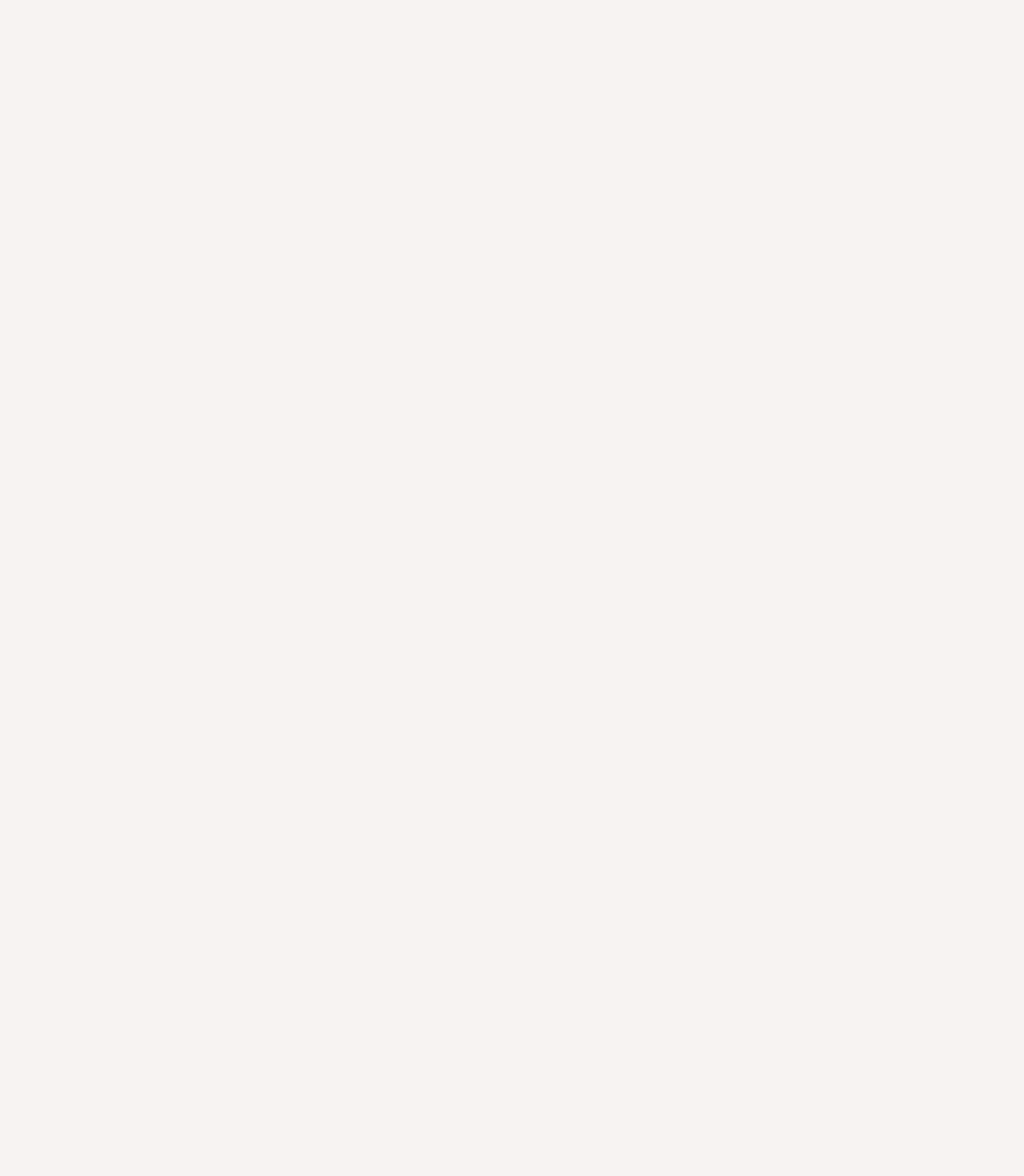
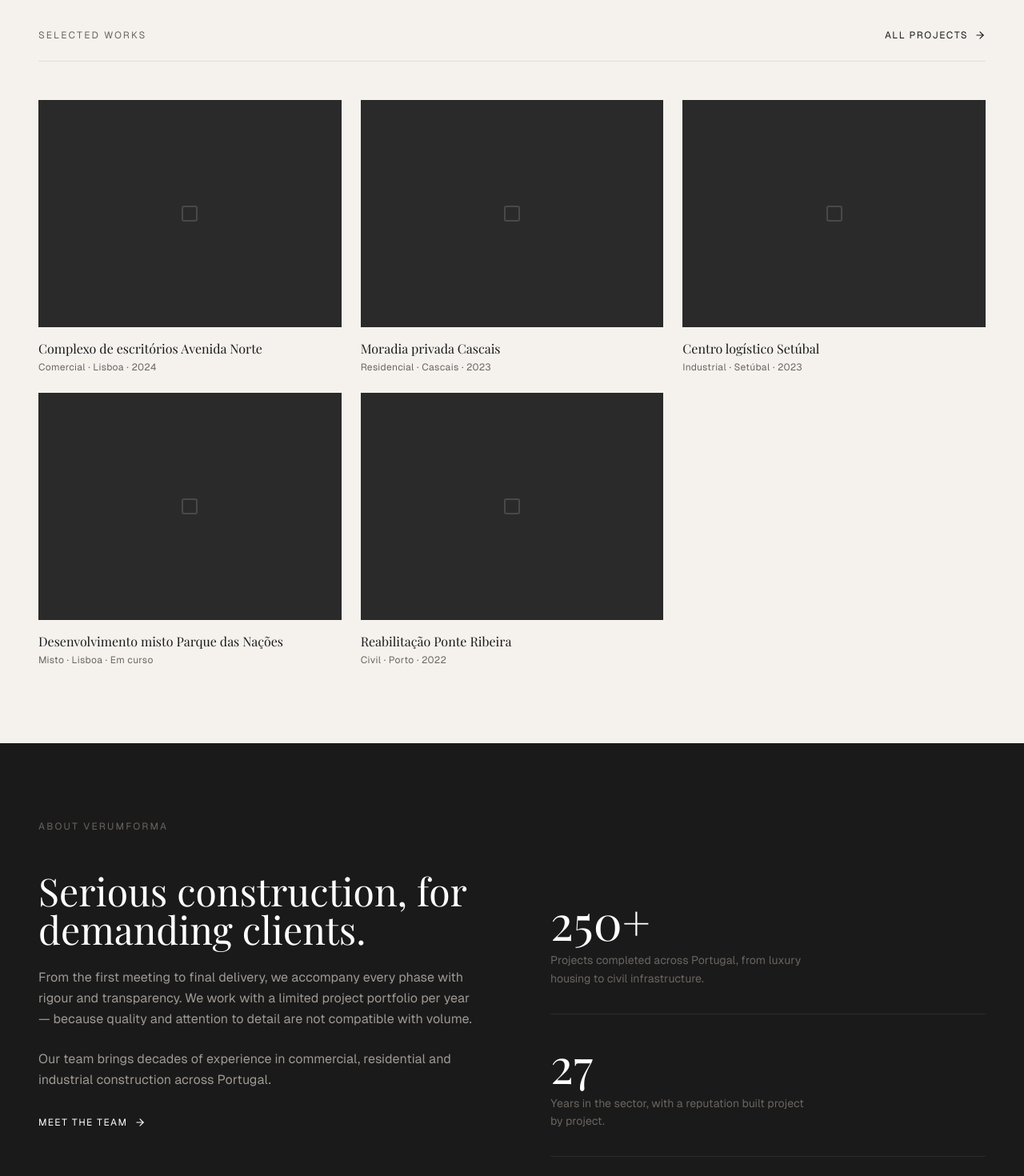
Before and after one commit to VerumForma/verumforma-website, a Next.js app: page /en in a window 1280 px wide. Shown: the part 860-2330 px from the top of the page at 80% size. Before the commit the page ends 800 px from the top, so only its background shows below. Built offline with nearby package versions, Linux system fonts and the light colour scheme.

Commit message:
feat: projects and about sections

```diff
--- a/app/[lang]/page.tsx
+++ b/app/[lang]/page.tsx
@@ -2,6 +2,8 @@ import { getDictionary } from '@/lib/getDictionary'
 import type { Locale } from '@/middleware'
 import Navbar from '@/components/layout/Navbar'
 import Hero from '@/components/sections/Hero'
+import Projects from '@/components/sections/Projects'
+import About from '@/components/sections/About'
 
 export default async function HomePage({ params }: { params: { lang: Locale } }) {
   const dict = await getDictionary(params.lang)
@@ -9,6 +11,8 @@ export default async function HomePage({ params }: { params: { lang: Locale } })
     <>
       <Navbar dict={dict} lang={params.lang} />
       <Hero dict={dict} />
+      <Projects dict={dict} />
+      <About dict={dict} />
     </>
   )
 }
--- /dev/null
+++ b/components/sections/About.tsx
@@ -0,0 +1,72 @@
+'use client'
+
+import { motion } from 'framer-motion'
+import { ArrowRight } from 'lucide-react'
+import type { Dictionary } from '@/lib/getDictionary'
+
+type Props = { dict: Dictionary }
+
+const fadeUp = (delay = 0) => ({
+  initial: { opacity: 0, y: 24 },
+  whileInView: { opacity: 1, y: 0 },
+  viewport: { once: true, margin: '-60px' },
+  transition: { duration: 0.7, delay, ease: [0.22, 1, 0.36, 1] as [number,number,number,number] },
+})
+
+export default function About({ dict }: Props) {
+  const a = dict.about
+
+  const stats = [
+    { value: a.stat1_value, label: a.stat1_label },
+    { value: a.stat2_value, label: a.stat2_label },
+    { value: a.stat3_value, label: a.stat3_label },
+  ]
+
+  return (
+    <section id="sobre" className="py-24 px-6 md:px-12" style={{ backgroundColor: '#1A1A1A' }}>
+      <div className="max-w-7xl mx-auto">
+        {/* Label */}
+        <motion.p {...fadeUp(0)} className="text-xs tracking-[0.18em] uppercase font-sans text-[#6B6560] mb-12">
+          {a.label}
+        </motion.p>
+
+        {/* Two-column layout */}
+        <div className="grid grid-cols-1 lg:grid-cols-2 gap-16 lg:gap-24">
+          {/* Left — copy */}
+          <div className="flex flex-col gap-6">
+            <motion.h2 {...fadeUp(0.1)} className="font-playfair text-4xl md:text-5xl text-white leading-[1.1]">
+              {a.headline}
+            </motion.h2>
+            <motion.p {...fadeUp(0.2)} className="font-sans text-base text-[#9E9994] leading-relaxed">
+              {a.body1}
+            </motion.p>
+            <motion.p {...fadeUp(0.25)} className="font-sans text-base text-[#9E9994] leading-relaxed">
+              {a.body2}
+            </motion.p>
+            <motion.a
+              {...fadeUp(0.35)}
+              href="#equipa"
+              className="flex items-center gap-2 text-xs tracking-[0.12em] uppercase font-sans text-white hover:opacity-60 transition-opacity w-fit mt-2"
+            >
+              {a.cta} <ArrowRight size={14} />
+            </motion.a>
+          </div>
+
+          {/* Right — stats */}
+          <div className="flex flex-col">
+            {stats.map((stat, i) => (
+              <motion.div
+                key={i}
+                {...fadeUp(0.1 + i * 0.1)}
+                className={`py-8 ${i > 0 ? 'border-t border-[rgba(255,255,255,0.08)]' : ''}`}
+              >
+                <p className="font-playfair text-5xl md:text-6xl text-white mb-2">{stat.value}</p>
+                <p className="font-sans text-sm text-[#6B6560] leading-relaxed max-w-xs">{stat.label}</p>
+              </motion.div>
+            ))}
+          </div>
+        </div>
+      </div>
+    </section>
+  )
+}
--- /dev/null
+++ b/components/sections/Projects.tsx
@@ -0,0 +1,65 @@
+'use client'
+
+import { motion } from 'framer-motion'
+import { ArrowRight, Square } from 'lucide-react'
+import type { Dictionary } from '@/lib/getDictionary'
+
+type Props = { dict: Dictionary }
+
+const projects = [
+  { title: 'Complexo de escritórios Avenida Norte', category: 'Comercial', location: 'Lisboa', year: '2024' },
+  { title: 'Moradia privada Cascais', category: 'Residencial', location: 'Cascais', year: '2023' },
+  { title: 'Centro logístico Setúbal', category: 'Industrial', location: 'Setúbal', year: '2023' },
+  { title: 'Desenvolvimento misto Parque das Nações', category: 'Misto', location: 'Lisboa', year: 'Em curso' },
+  { title: 'Reabilitação Ponte Ribeira', category: 'Civil', location: 'Porto', year: '2022' },
+]
+
+const fadeUp = (i: number) => ({
+  initial: { opacity: 0, y: 28 },
+  whileInView: { opacity: 1, y: 0 },
+  viewport: { once: true, margin: '-60px' },
+  transition: { duration: 0.6, delay: i * 0.08, ease: [0.22, 1, 0.36, 1] as [number,number,number,number] },
+})
+
+export default function Projects({ dict }: Props) {
+  const p = dict.projects
+
+  return (
+    <section id="projetos" className="py-24 px-6 md:px-12" style={{ backgroundColor: 'var(--bg)' }}>
+      <div className="max-w-7xl mx-auto">
+        {/* Header */}
+        <div className="flex items-end justify-between mb-12 border-b border-[rgba(26,26,26,0.1)] pb-6">
+          <span className="text-xs tracking-[0.18em] uppercase font-sans text-[#6B6560]">{p.label}</span>
+          <a href="#" className="flex items-center gap-2 text-xs tracking-[0.12em] uppercase font-sans text-[#1A1A1A] hover:opacity-60 transition-opacity">
+            {p.cta} <ArrowRight size={14} />
+          </a>
+        </div>
+
+        {/* Grid */}
+        <div className="grid grid-cols-1 md:grid-cols-2 lg:grid-cols-3 gap-6">
+          {projects.map((project, i) => (
+            <motion.div key={i} {...fadeUp(i)} className="group cursor-pointer">
+              {/* Image placeholder */}
+              <div
+                className="relative w-full aspect-[4/3] flex items-center justify-center mb-4 overflow-hidden transition-transform duration-500 group-hover:scale-[1.02]"
+                style={{ backgroundColor: '#2A2A2A' }}
+              >
+                <Square size={24} className="text-[rgba(255,255,255,0.15)]" />
+              </div>
+              {/* Info */}
+              <div className="flex items-start justify-between">
+                <div>
+                  <h3 className="font-playfair text-base text-[#1A1A1A] leading-snug mb-1">{project.title}</h3>
+                  <p className="font-sans text-xs text-[#6B6560] tracking-wide">
+                    {project.category} · {project.location} · {project.year}
+                  </p>
+                </div>
+                <ArrowRight size={16} className="text-[#6B6560] mt-1 flex-shrink-0 opacity-0 group-hover:opacity-100 transition-opacity" />
+              </div>
+            </motion.div>
+          ))}
+        </div>
+      </div>
+    </section>
+  )
+}
--- a/lib/dictionaries/en.json
+++ b/lib/dictionaries/en.json
@@ -23,5 +23,24 @@
     "clients_value": "200+",
     "experience_label": "Years of experience",
     "experience_value": "27 years"
+  },
+  "projects": {
+    "label": "Selected works",
+    "cta": "All projects",
+    "placeholder": "Featured project",
+    "coming_soon": "Portfolio coming soon"
+  },
+  "about": {
+    "label": "About VerumForma",
+    "headline": "Serious construction, for demanding clients.",
+    "body1": "From the first meeting to final delivery, we accompany every phase with rigour and transparency. We work with a limited project portfolio per year — because quality and attention to detail are not compatible with volume.",
+    "body2": "Our team brings decades of experience in commercial, residential and industrial construction across Portugal.",
+    "cta": "Meet the team",
+    "stat1_value": "250+",
+    "stat1_label": "Projects completed across Portugal, from luxury housing to civil infrastructure.",
+    "stat2_value": "27",
+    "stat2_label": "Years in the sector, with a reputation built project by project.",
+    "stat3_value": "99%",
+    "stat3_label": "Of projects delivered on time, with no surprises for the client."
   }
 }
--- a/lib/dictionaries/pt.json
+++ b/lib/dictionaries/pt.json
@@ -23,5 +23,24 @@
     "clients_value": "200+",
     "experience_label": "De experiência",
     "experience_value": "27 anos"
+  },
+  "projects": {
+    "label": "Trabalhos selecionados",
+    "cta": "Todos os projetos",
+    "placeholder": "Projeto em destaque",
+    "coming_soon": "Portefólio em breve"
+  },
+  "about": {
+    "label": "Sobre a VerumForma",
+    "headline": "Construção séria, para clientes exigentes.",
+    "body1": "Desde a primeira reunião até à entrega final, acompanhamos cada fase com rigor e transparência. Trabalhamos com uma carteira limitada de projetos por ano — porque qualidade e atenção ao detalhe não são compatíveis com volume.",
+    "body2": "A nossa equipa reúne décadas de experiência em construção comercial, residencial e industrial em Portugal.",
+    "cta": "Conhecer a equipa",
+    "stat1_value": "250+",
+    "stat1_label": "Obras concluídas em Portugal, desde habitação de luxo a infraestrutura civil.",
+    "stat2_value": "27",
+    "stat2_label": "Anos de presença no setor, com reputação construída projeto a projeto.",
+    "stat3_value": "99%",
+    "stat3_label": "Das obras entregues no prazo acordado, sem surpresas para o cliente."
   }
 }
```
